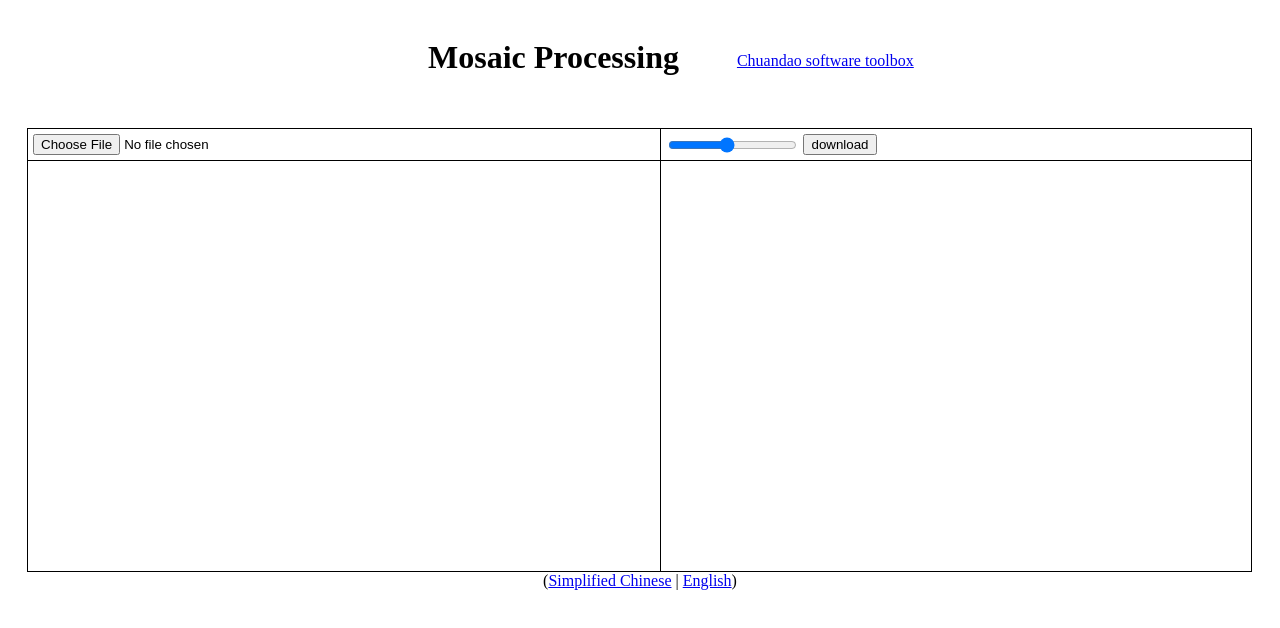
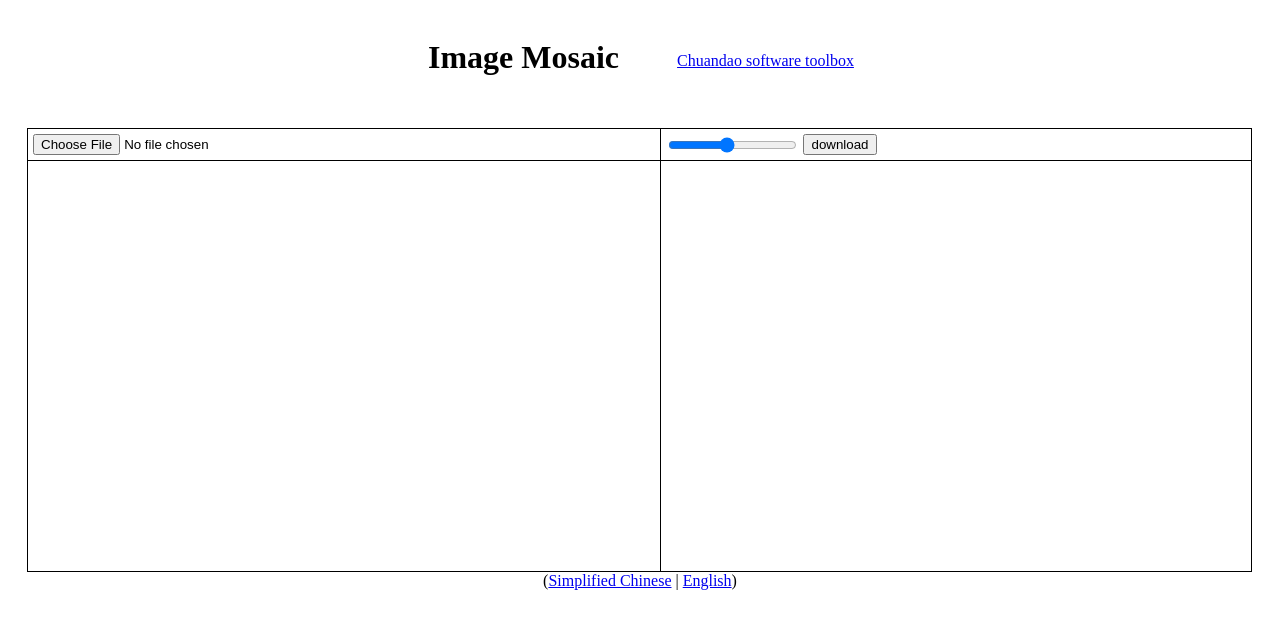
Before and after one commit to hongchuanfeng/mosaic, a plain HTML site: page index-en.html in a window 1280 px wide. Drawn offline with Linux system fonts and the light colour scheme.

Commit message:
Update index-en.html

```diff
--- a/index-en.html
+++ b/index-en.html
@@ -24,7 +24,7 @@
 </head>
 <body>
     <div class="header-div">
-        <h1 class="header-item">Mosaic Processing</h1>
+        <h1 class="header-item">Image Mosaic</h1>
         <div class="header-item item-link">
             <a href="https://www.openai2025.com" class="text-white link-a" target="_blank">Chuandao software toolbox</a>
 
```
